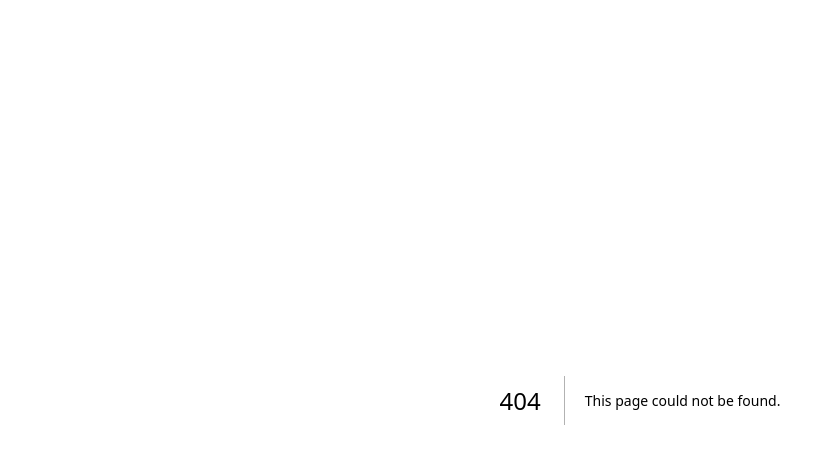
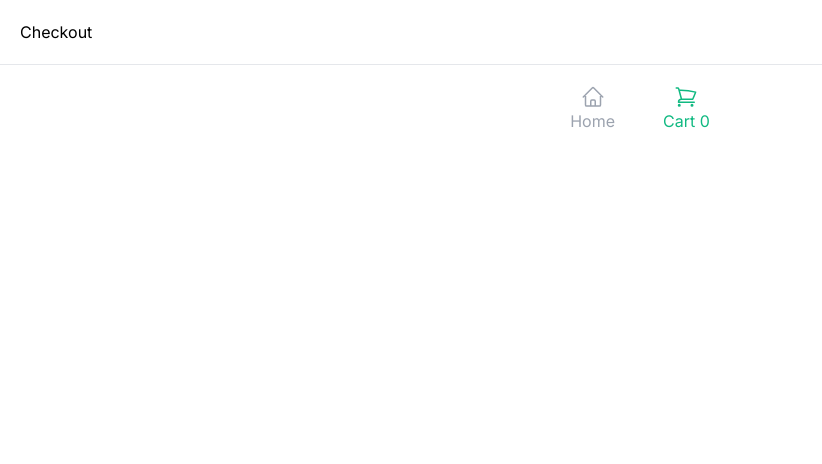
Before and after one commit to Kesh2001/AnotherOneEComm, a Next.js app: page /checkout in a window 1280 px wide. Before the commit this address had no page. Shown: the top 464 px of the page, without its empty margins (0-822 px from the left). Built offline with nearby package versions, Linux system fonts and the light colour scheme.

Commit message:
checkout page added

```diff
--- /dev/null
+++ b/src/app/checkout/page.js
@@ -0,0 +1,8 @@
+import Layout from "../../components/Layout"
+export default function CheckoutPage(){
+    return(
+        <Layout>
+            Checkout
+        </Layout>
+    )
+}
--- a/src/app/page.js
+++ b/src/app/page.js
@@ -2,14 +2,26 @@
 import mongoose from '../../lib/mongoose';
 import ProductModel from '../../models/product';
 import ClientSideProducts from '../components/ClientSideProducts';
+import Footer from '../components/Footer';
+import Layout from '../components/Layout';
 
 export default async function Home() {
   await mongoose.connect(process.env.MONGODB_URL);
   const products = await ProductModel.find().lean();
+  const plainProducts = products.map(product => ({
+    ...product,
+    _id: product._id.toString(),
+    description: product.description.toString(),
+    price: product.price.toString(),
+    catrgory: product.category.toString(),
+    picture: product.picture.toString(),
+    name: product.name.toString(),
 
+  }));
   return (
-    <div className="p-5">
-      <ClientSideProducts products={products} />
-    </div>
+
+    <Layout>
+      <ClientSideProducts products={plainProducts} />
+    </Layout>
   );
 }
--- /dev/null
+++ b/src/components/Footer.js
@@ -0,0 +1,30 @@
+'use client';
+
+import Link from "next/link";
+import { usePathname } from "next/navigation";
+export default function Footer(){
+
+    const path = usePathname();
+    console.log({path});
+
+
+    return(
+        <footer className="sticky bottom-0 bg-white p-5 w-full flex border-t border-gray-200 justify-center space-x-12 text-gray-400">
+            <Link href={'/'} className={`flex justify-center items-center flex-col ${path === '/' ? 'text-emerald-500' : 'text-default'}`}>
+                <svg xmlns="http://www.w3.org/2000/svg" fill="none" viewBox="0 0 24 24" strokeWidth={1.5} stroke="currentColor" className="size-6 ">
+                    <path strokeLinecap="round" strokeLinejoin="round" d="m2.25 12 8.954-8.955c.44-.439 1.152-.439 1.591 0L21.75 12M4.5 9.75v10.125c0 .621.504 1.125 1.125 1.125H9.75v-4.875c0-.621.504-1.125 1.125-1.125h2.25c.621 0 1.125.504 1.125 1.125V21h4.125c.621 0 1.125-.504 1.125-1.125V9.75M8.25 21h8.25" />
+                </svg>
+                <span>Home</span>
+
+            </Link>
+            <Link href={'/checkout'} className={`flex justify-center items-center flex-col ${path === '/checkout' ? 'text-emerald-500' : 'text-default'}`}>
+
+                    <svg xmlns="http://www.w3.org/2000/svg" fill="none" viewBox="0 0 24 24" strokeWidth={1.5} stroke="currentColor" className="size-6">
+                        <path strokeLinecap="round" strokeLinejoin="round" d="M2.25 3h1.386c.51 0 .955.343 1.087.835l.383 1.437M7.5 14.25a3 3 0 0 0-3 3h15.75m-12.75-3h11.218c1.121-2.3 2.1-4.684 2.924-7.138a60.114 60.114 0 0 0-16.536-1.84M7.5 14.25 5.106 5.272M6 20.25a.75.75 0 1 1-1.5 0 .75.75 0 0 1 1.5 0Zm12.75 0a.75.75 0 1 1-1.5 0 .75.75 0 0 1 1.5 0Z" />
+                    </svg>
+                    <span>Cart 0</span>
+
+            </Link>
+        </footer>
+    )
+}
--- /dev/null
+++ b/src/components/Layout.js
@@ -0,0 +1,14 @@
+import Footer from "./Footer"
+
+export default function Layout({children}){
+    return(
+    <div>
+         <div className="p-5">
+            {children}
+        </div>
+        <Footer />
+    </div>
+
+
+    )
+}
```
